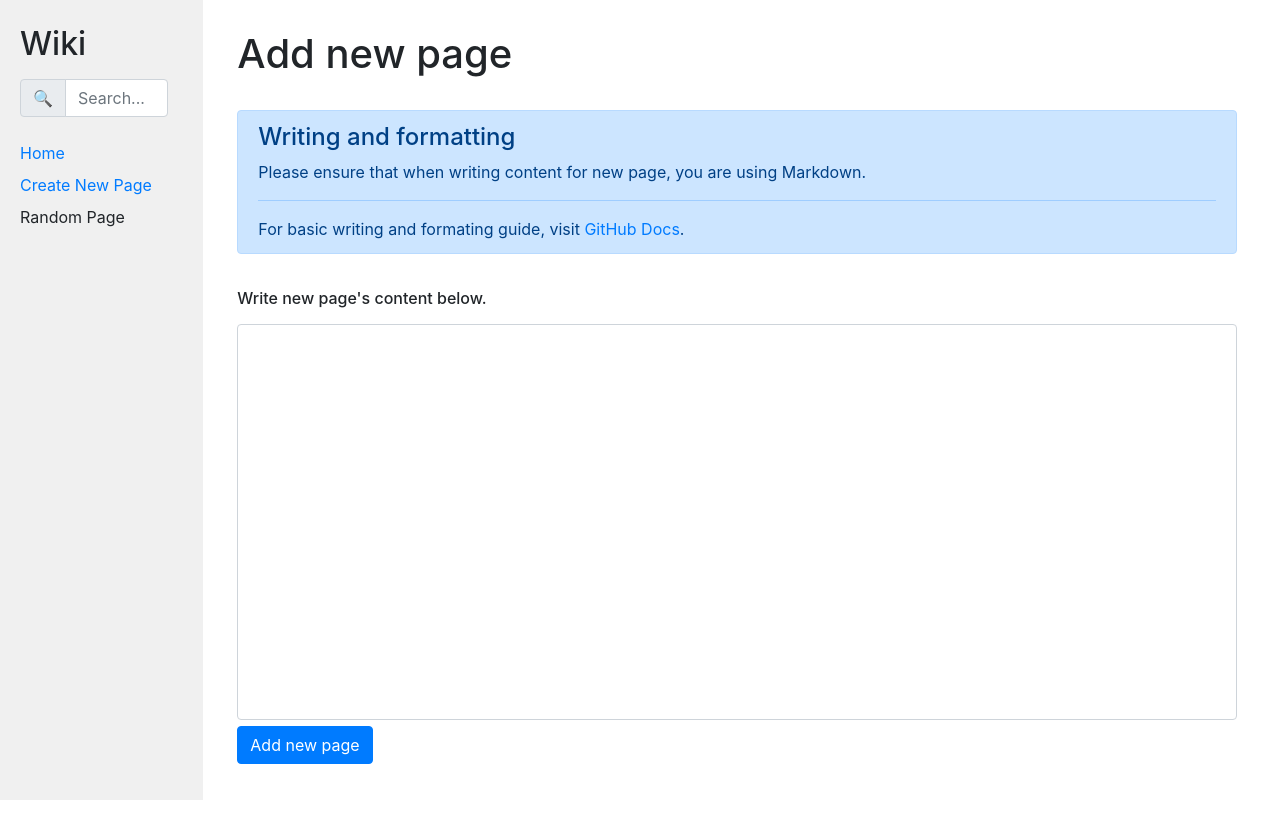
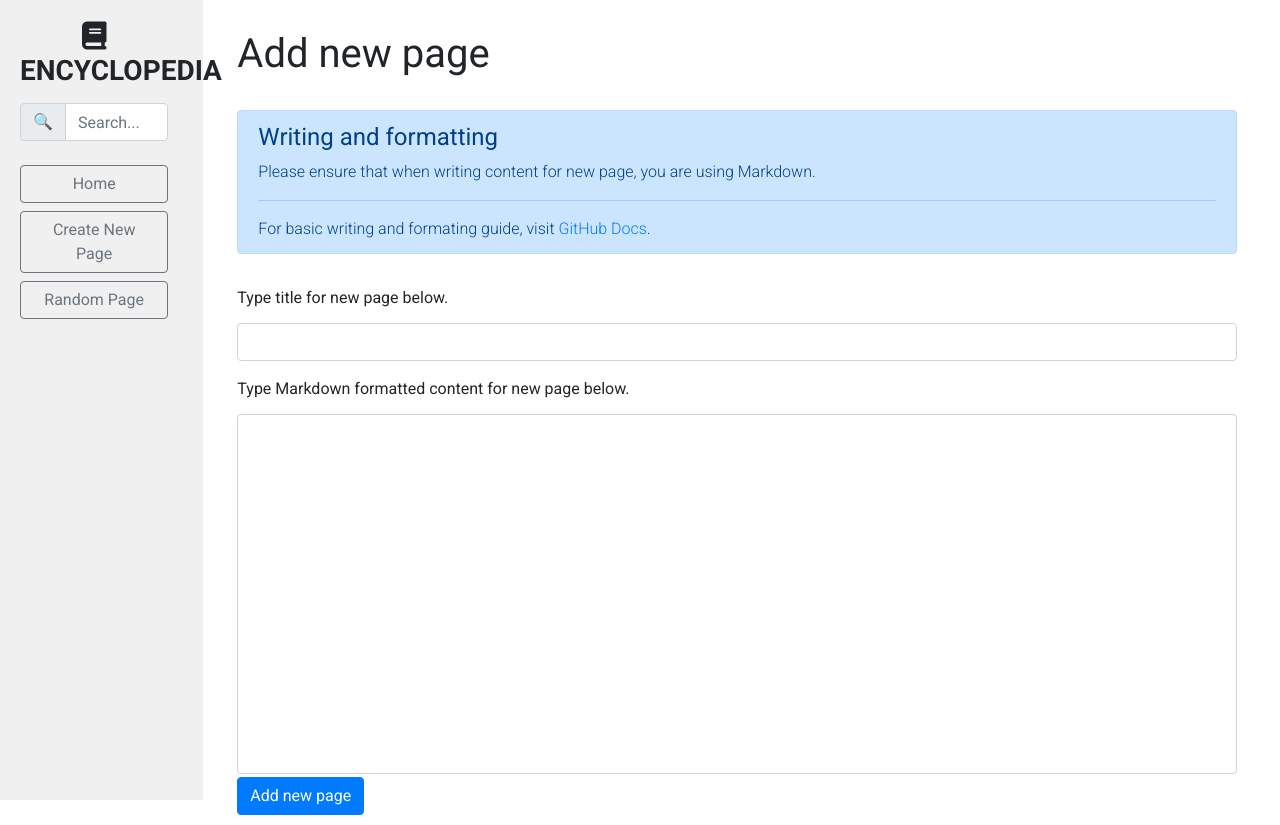
Before and after one commit to kamilbednarski/wiki, a Django app: page /new/ in a window 1280 px wide. Before the commit the page ends 800 px from the top, so only its background shows below. Run offline with Django 3.2, Linux system fonts and the light colour scheme; some libraries are stand-ins or nearby versions.

Commit message:
update: layout.html

```diff
--- a/encyclopedia/static/encyclopedia/styles.css
+++ b/encyclopedia/static/encyclopedia/styles.css
@@ -1,6 +1,8 @@
 body {
     margin: 0;
     background-color: white;
+    font-family: 'Roboto', sans-serif;
+    font-weight: 300;
 }
 
 code {
@@ -10,6 +12,19 @@ code {
 h1 {
     margin-top: 0px;
     padding-top: 20px;
+    font-weight: 400;
+}
+
+h4 {
+    font-weight: 400;
+}
+
+h5 {
+    font-weight: 400;
+}
+
+h6 {
+    font-weight: 400;
 }
 
 textarea {
@@ -36,3 +51,7 @@ textarea {
 .sidebar h2 {
     margin-top: 5px;
 }
+
+.logo {
+    font-weight: 700;
+}
--- a/encyclopedia/templates/encyclopedia/entry.html
+++ b/encyclopedia/templates/encyclopedia/entry.html
@@ -16,7 +16,6 @@
         Unfortunatelly, we couldn't find any matches.
         <br>You can add new entry here.
     {% else %}
-        <h1>{{ entry_title }}</h1>
         {{ entry|safe }}
     {% endif %}
 
--- a/encyclopedia/templates/encyclopedia/layout.html
+++ b/encyclopedia/templates/encyclopedia/layout.html
@@ -5,14 +5,21 @@
 <html lang="en">
     <head>
         <title>{% block title %}{% endblock %}</title>
+        <!-- Bootstrap -->
         <link rel="stylesheet" href="https://stackpath.bootstrapcdn.com/bootstrap/4.4.1/css/bootstrap.min.css" integrity="sha384-Vkoo8x4CGsO3+Hhxv8T/Q5PaXtkKtu6ug5TOeNV6gBiFeWPGFN9MuhOf23Q9Ifjh" crossorigin="anonymous">
+        <!-- Font awesome -->
+        <script src="https://kit.fontawesome.com/45fc05582a.js" crossorigin="anonymous"></script>
+        <!-- Google Fonts -->
+        <link rel="preconnect" href="https://fonts.gstatic.com">
+        <link href="https://fonts.googleapis.com/css2?family=Righteous&family=Roboto:wght@100;300;400;500;700&display=swap" rel="stylesheet">
+
         <link href="{% static 'encyclopedia/styles.css' %}" rel="stylesheet">
     </head>
     <body>
         <div class="row">
             <div class="sidebar col-lg-2 col-md-3">
-                <div class="container">
-                    <h2>Wiki</h2>
+                <div class="container text-center">
+                    <h3 class="logo"><i class="fas fa-book"></i> ENCYCLOPEDIA</h3>
                 </div>
                 <div class="container pt-2">
                     <form action="{% url 'encyclopedia:search' %}" method="POST">
@@ -27,13 +34,13 @@
                 </div>
                 <div class="container pt-2">
                     <div class="pt-2">
-                        <a href="{% url 'encyclopedia:index' %}">Home</a>
+                        <a class="btn btn-outline-secondary btn-block" href="{% url 'encyclopedia:index' %}">Home</a>
                     </div>
                     <div class="pt-2">
-                        <a href="{% url 'encyclopedia:new_page' %}">Create New Page</a>
+                        <a class="btn btn-outline-secondary btn-block" href="{% url 'encyclopedia:new_page' %}">Create New Page</a>
                     </div>
                     <div class="pt-2">
-                        Random Page
+                        <a class="btn btn-outline-secondary btn-block" href="">Random Page</a>
                     </div>
                     {% block nav %}
                     {% endblock %}
--- a/encyclopedia/templates/encyclopedia/new_page.html
+++ b/encyclopedia/templates/encyclopedia/new_page.html
@@ -23,9 +23,15 @@
     <form action="{% url 'encyclopedia:new_page' %}" method="POST">
         {% csrf_token %}
         <div class="row pt-3">
-            <div class="col" style="height: 55vh;">
-                <label for="newPageContentInput"><h6>Write new page's content below.</h6></label>
-                <textarea name="text_input" style="resize:none; height: 90%;" class="form-control text-field-custom" id="newPageContentInput"></textarea>
+            <div class="col">
+                <label for="newPageTitleInput"><h6>Type title for new page below.</h6></label>
+                <input name="title" class="form-control" type="text" id="newPageTitleInput">
+            </div>
+        </div>
+        <div class="row pt-3">
+            <div class="col" style="height: 50vh;">
+                <label for="newPageContentInput"><h6>Type Markdown formatted content for new page below.</h6></label>
+                <textarea name="content" style="resize:none; height: 90%;" class="form-control text-field-custom" id="newPageContentInput"></textarea>
             </div>
         </div>
         <input class="btn btn-primary" type="submit" value="Add new page">
--- a/encyclopedia/util.py
+++ b/encyclopedia/util.py
@@ -1,5 +1,6 @@
 import re
 
+from markdown import markdown
 from django.core.files.base import ContentFile
 from django.core.files.storage import default_storage
 
@@ -48,7 +49,9 @@ def get_entry(title):
     """
     try:
         f = default_storage.open(f"entries/{title}.md")
-        return f.read().decode("utf-8")
+        markdown_content = f.read().decode("utf-8")
+        converted_content = markdown(markdown_content)
+        return converted_content
     except FileNotFoundError:
         return None
 
--- a/encyclopedia/views.py
+++ b/encyclopedia/views.py
@@ -63,6 +63,16 @@ def search(request):
 
 def new_page(request):
     """
-    Redirects to page with possibility to add new entry.
+    Adds submitted entry to entries/ or renders new_page.html
+    with possibility to create and add one.
     """
-    return render(request, "encyclopedia/new_page.html")
+    if request.method == ['POST']:
+        # Check if entry already exists.
+        # If yes, render new_page.html with information, that page with that
+        # name already exists.
+        # If not, collect input from POST method and create new file
+        # in entries/ directory
+        return render(request, "encyclopedia/new_page.html")
+
+    else:
+        return render(request, "encyclopedia/new_page.html")
```
